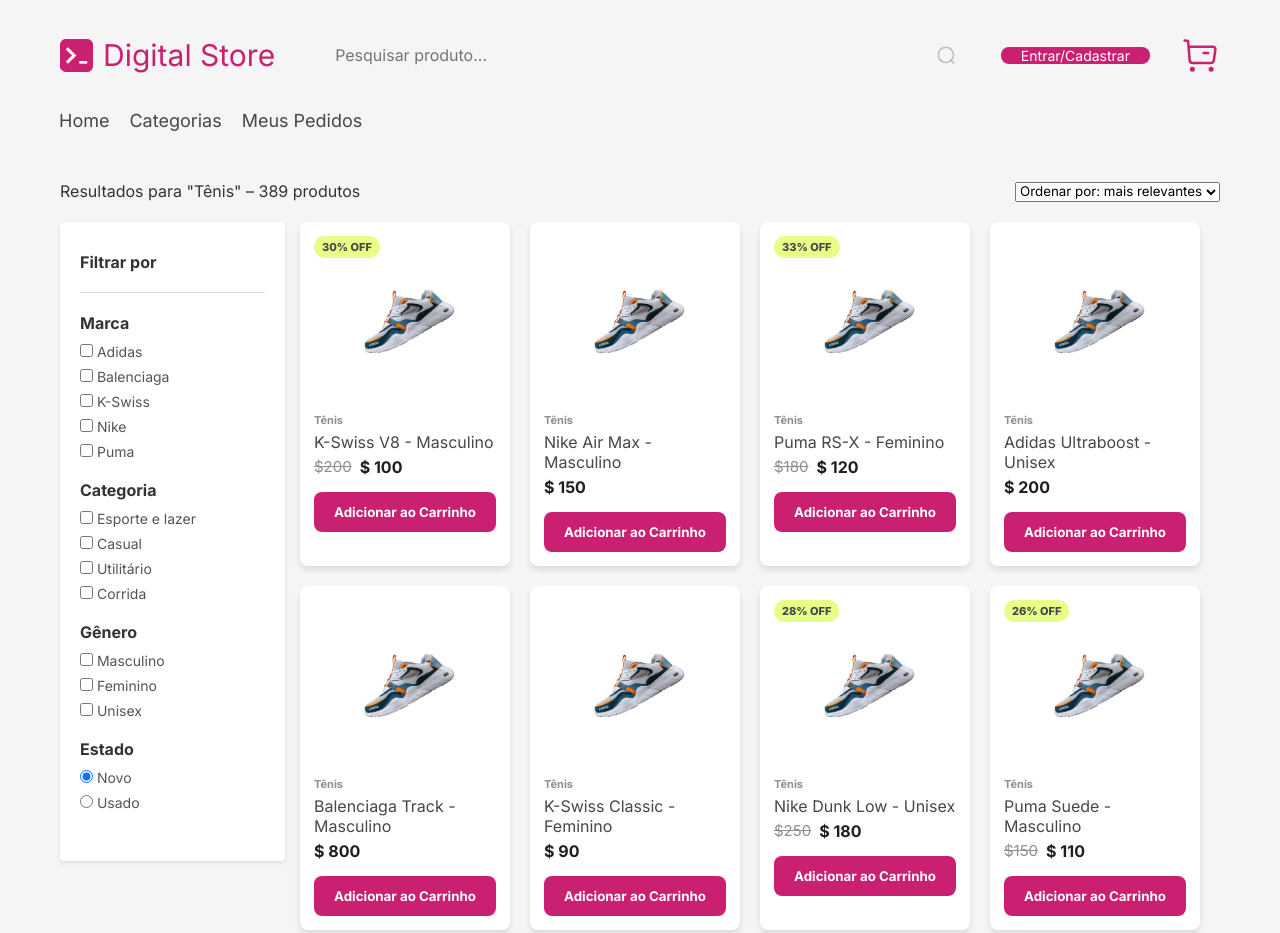
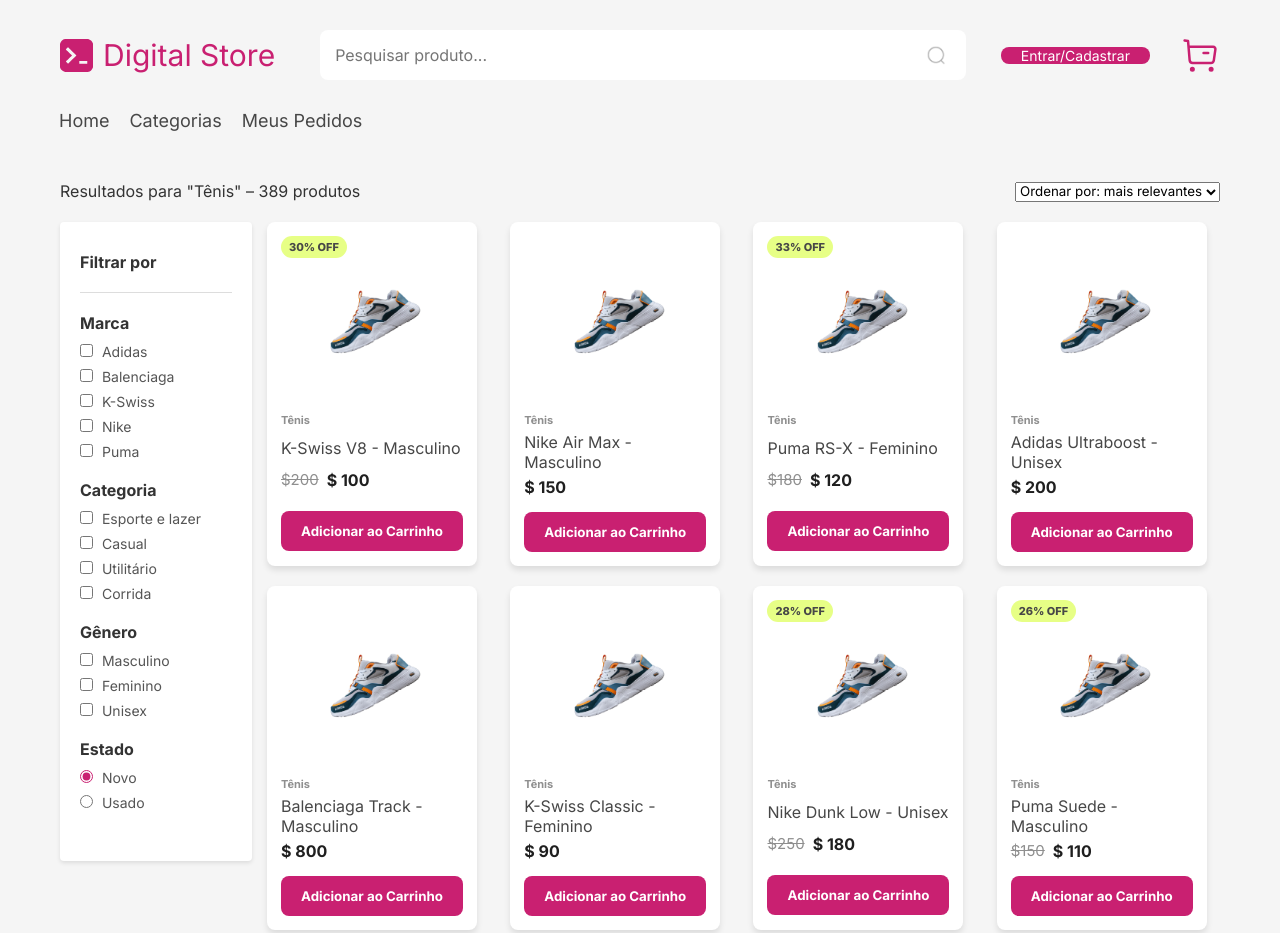
Before and after one commit to YanMalaquias/e-commerce-Digital-Store, a website with bundled scripts: page src/pages/ProductListdesign.html in a window 1280 px wide. Shown: the top 933 px of the page. Built offline with nearby package versions, Linux system fonts and the light colour scheme.

Commit message:
pequeno ajuste, o ícone da lupa

```diff
--- a/src/css/Homepage.css
+++ b/src/css/Homepage.css
@@ -71,7 +71,7 @@
     max-width: 600px;
     height: 50px;
     border-radius: 8px;
-    background-color: #f5f5f5;
+    background-color: #ffffff;
     border: none;
     padding: 0 40px 0 15px;
     font-size: 16px;
@@ -81,7 +81,7 @@
   .search-icon {
     position: absolute;
     top: 50%;
-    right: 15px;
+    right: 20px;
     transform: translateY(-50%);
     align-items: center;
     cursor: pointer;
--- a/src/css/ProductListdesign.css
+++ b/src/css/ProductListdesign.css
@@ -70,7 +70,7 @@ header {
     max-width: 600px;
     height: 50px;
     border-radius: 8px;
-    background-color: #f5f5f5;
+    background-color: #ffffff;
     border: none;
     padding: 0 40px 0 15px;
     font-size: 16px;
@@ -80,7 +80,7 @@ header {
 .search-icon {
     position: absolute;
     top: 50%;
-    right: 10px;
+    right: 20px;
     transform: translateY(-50%);
     width: 20px;
     cursor: pointer;
@@ -201,6 +201,12 @@ header {
     color: #555;
 }
 
+.filter-category input[type="checkbox"],
+.filter-category input[type="radio"] {
+    accent-color: #C92071;
+    margin-right: 5px;
+}
+
 /*-------------- Produtos ----------------- */
 
 .products {
@@ -208,12 +214,10 @@ header {
 }
 
 .product-grid {
-    display: flex;
-    flex-wrap: wrap;
+    display: grid;
+    grid-template-columns: repeat(auto-fill, minmax(210px, 1fr));
     gap: 20px;
-    max-width: 900px;
     width: 100%;
-    align-content: flex-start;
 }
 
 .product-card {
@@ -388,6 +392,8 @@ header {
     width: 210px;
     max-width: 100%;
     box-sizing: border-box;
+    display: flex;
+    flex-direction: column;
     position: relative;
 }
 
--- a/src/js/page/ProductList.js
+++ b/src/js/page/ProductList.js
@@ -61,7 +61,7 @@ document.addEventListener("DOMContentLoaded", () => {
                             <img class="products-img" src="${product.image}" alt="${product.name}">
                         </div>
                     </div>
-                    <div class="div-products-line-item2">
+                    <div class="div-products-line-item2" style="display: flex; flex-direction: column; flex-grow: 1; justify-content: space-between;">
                         <p class="products-p1">${product.type}</p>
                         <p class="products-p2">${product.name}</p>
                         <div class="products-price">
```
